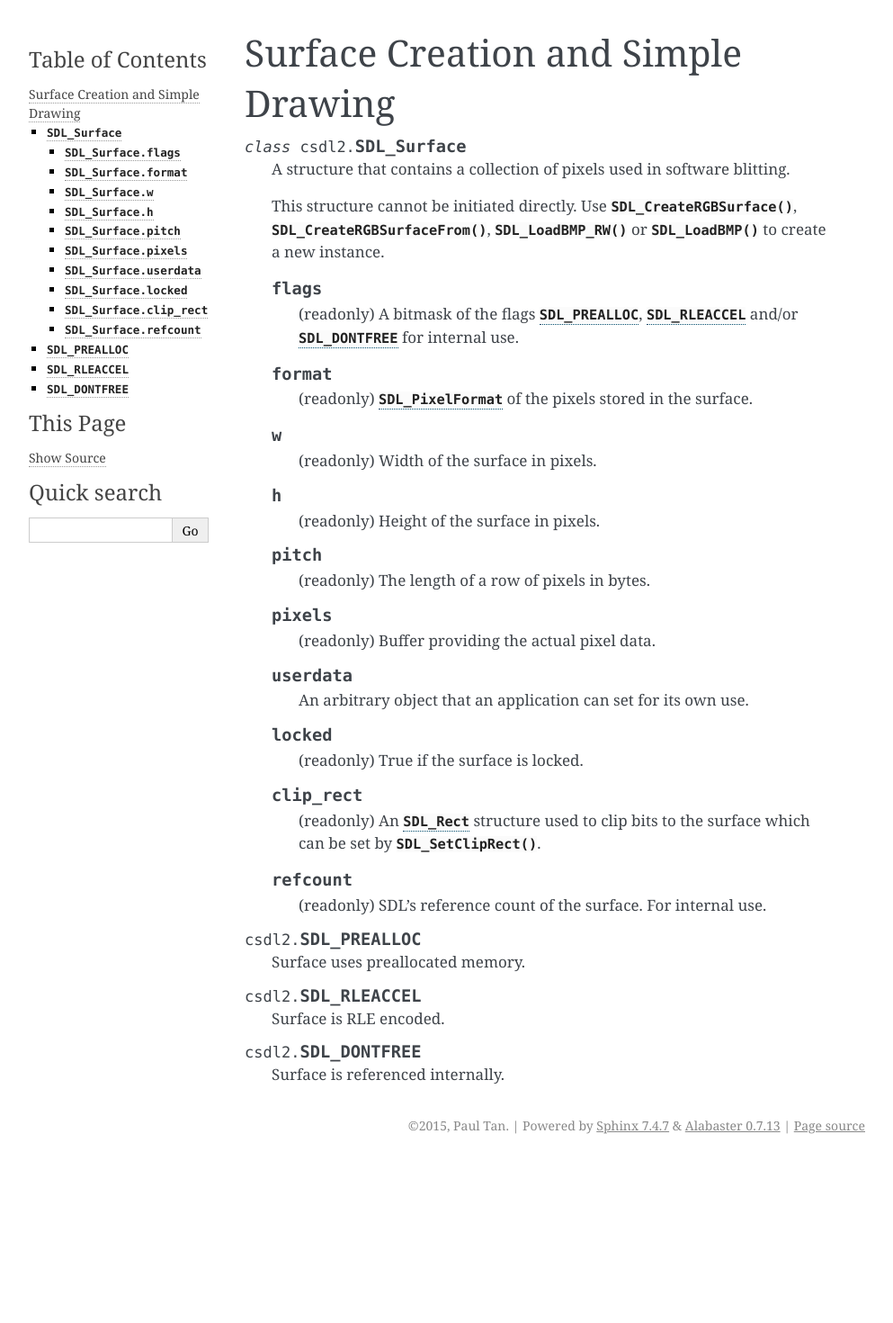
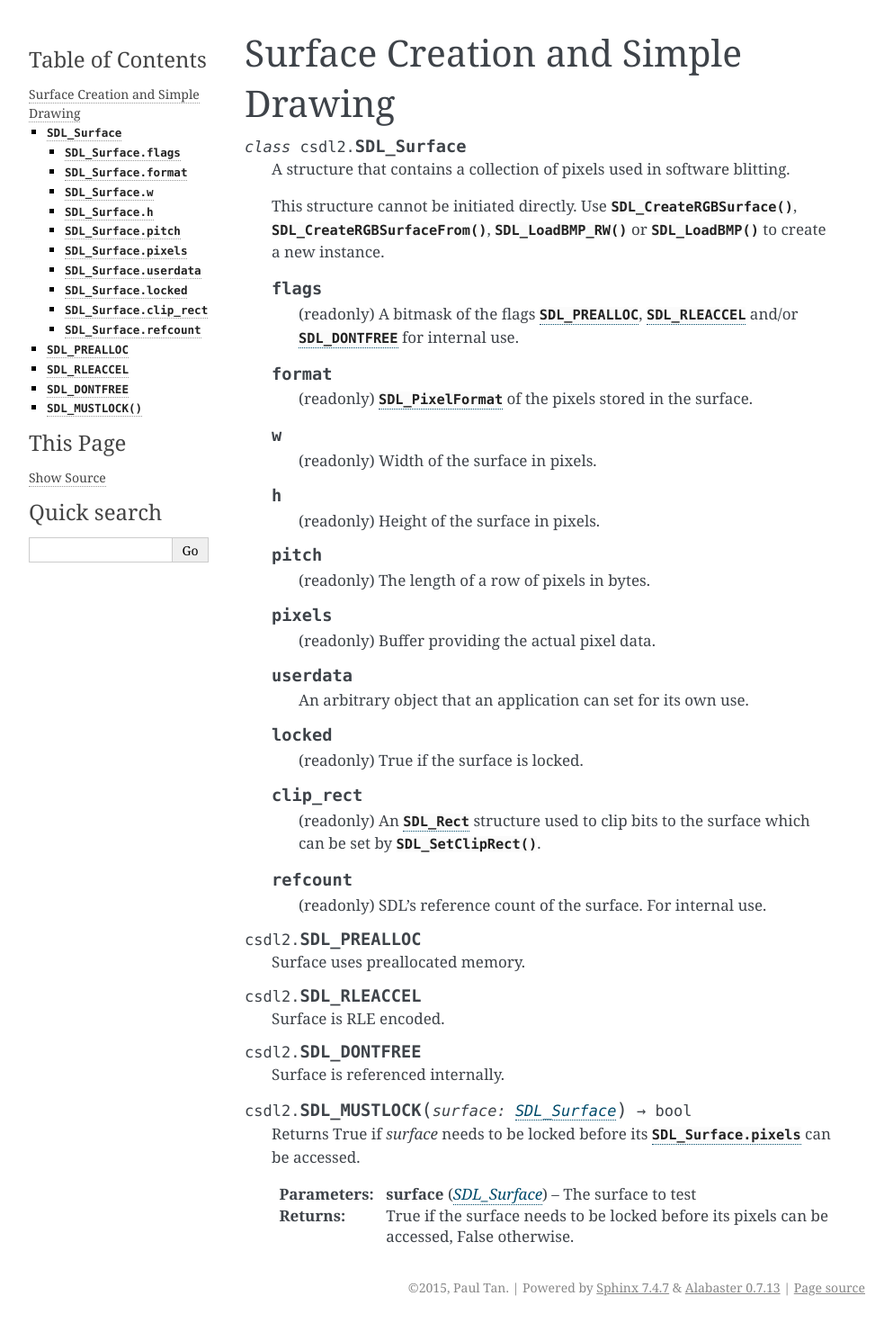
Before and after one commit to pyokagan/pycsdl2, a Sphinx documentation site: the page built from docs/source/api/surface.rst, in a window 1280 px wide. Shown: the whole page at 90% size, without its empty margins (148-1141 px from the left). Built offline with Sphinx 7.4.7, drawn with Linux system fonts in a browser that asks for light colours; before the commit the page ends 1290 px from its top, so only the background shows below that.

Commit message:
docs/api/surface: document SDL_MUSTLOCK()

```diff
--- a/docs/source/api/surface.rst
+++ b/docs/source/api/surface.rst
@@ -63,3 +63,12 @@ Surface Creation and Simple Drawing
 .. data:: SDL_DONTFREE
 
    Surface is referenced internally.
+
+.. function:: SDL_MUSTLOCK(surface: SDL_Surface) -> bool
+
+   Returns True if `surface` needs to be locked before its
+   :attr:`SDL_Surface.pixels` can be accessed.
+
+   :param SDL_Surface surface: The surface to test
+   :returns: True if the surface needs to be locked before its pixels can be
+             accessed, False otherwise.
```
